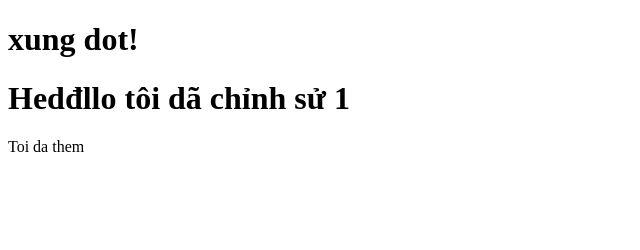
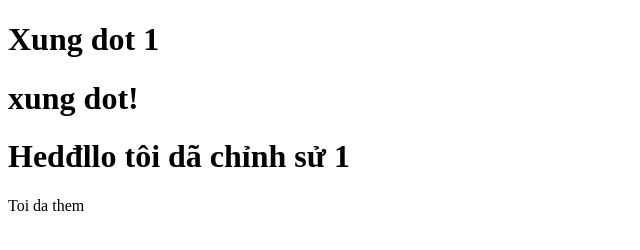
Before and after one commit to hovanhon1990/Demo1, a plain HTML site: page src/index.html in a window 1280 px wide. Shown: the whole page, without its empty margins (0-640 px from the left). Drawn offline with Linux system fonts and the light colour scheme.

Commit message:
Update index.html

```diff
--- a/src/index.html
+++ b/src/index.html
@@ -6,6 +6,7 @@
     <title>Document</title>
 </head>
 <body>
+    <h1>Xung dot 1</h1>
     <h1>xung dot!</h1>
     <h1>Hedđllo tôi dã chỉnh sử 1</h1>
     <p>Toi da them</p>
```
